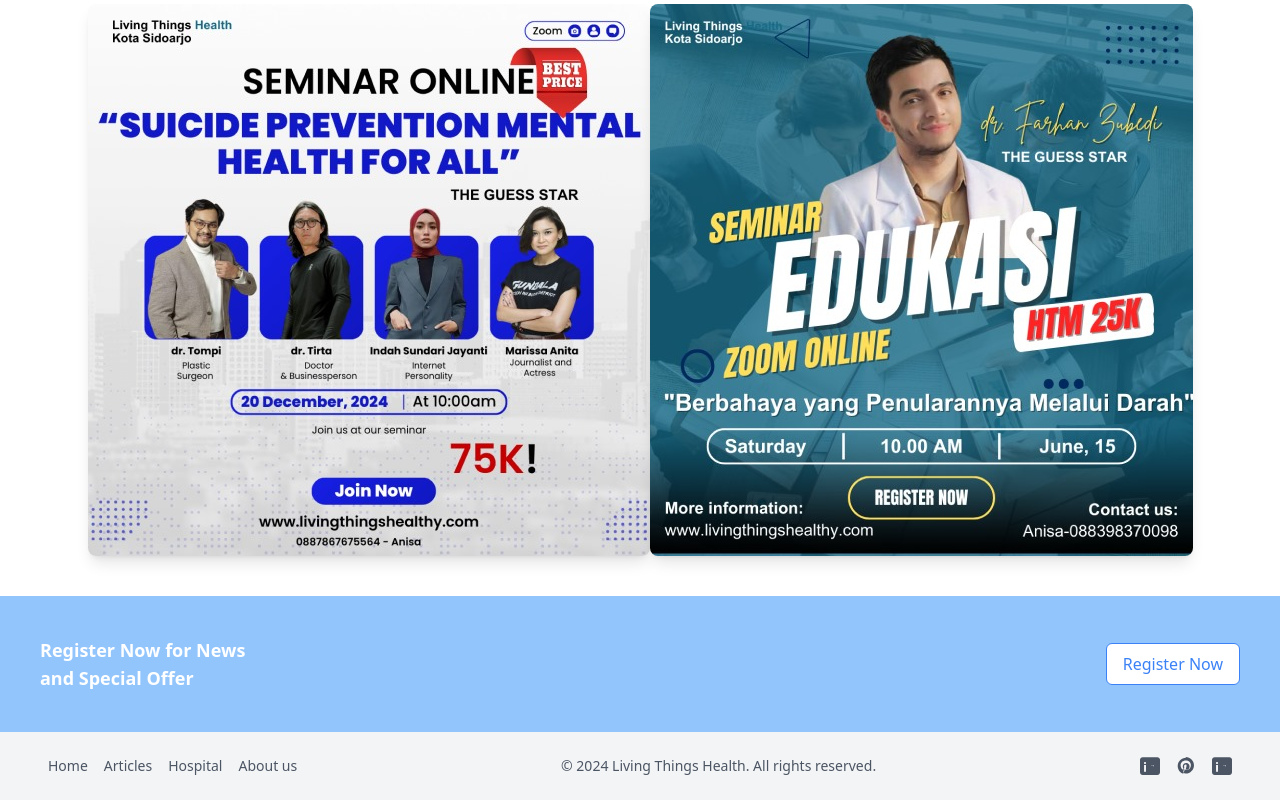
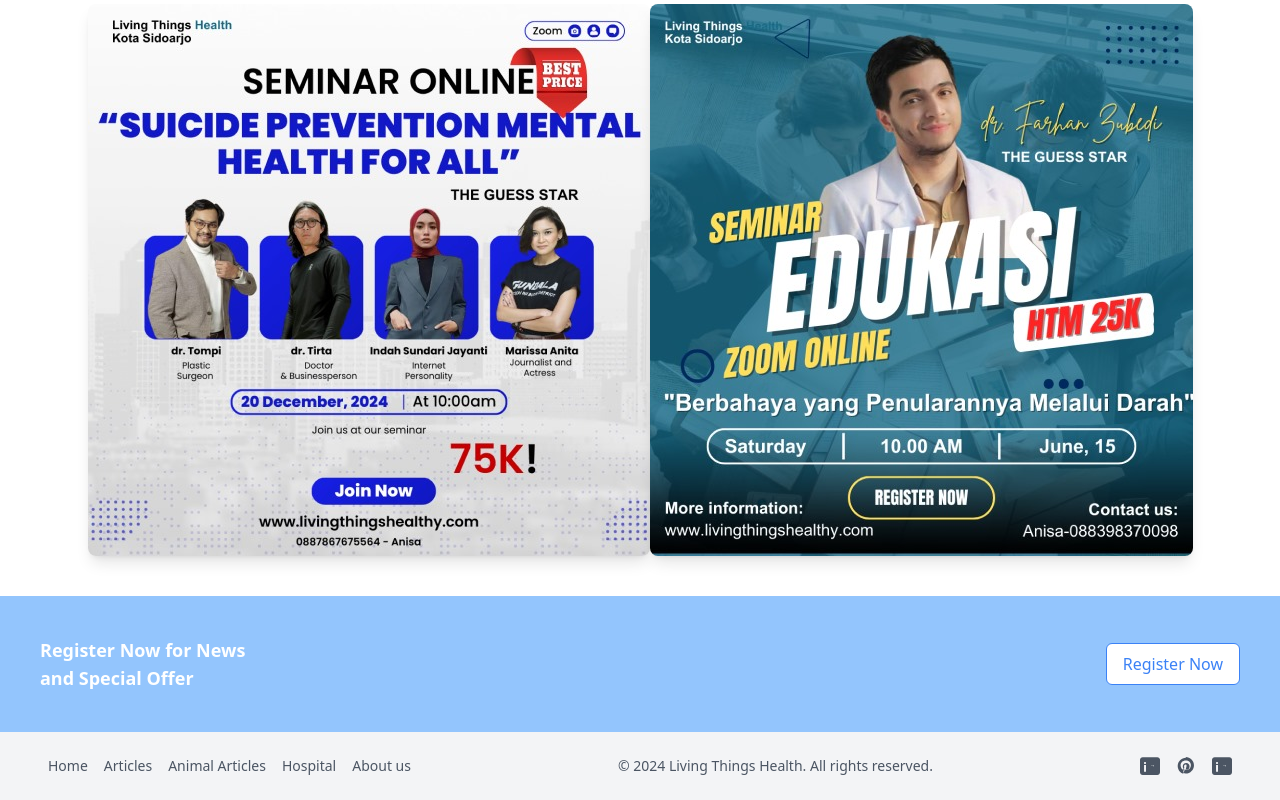
Before and after one commit to RehanMwn/living-things, a Next.js app: page / in a window 1280 px wide. Shown: the part 4535-5335 px from the top of the page. Built offline with nearby package versions, Linux system fonts and the light colour scheme.

Commit message:
Update page.tsx

```diff
--- a/src/app/page.tsx
+++ b/src/app/page.tsx
@@ -456,6 +456,11 @@
               </a>
             </li>
             <li>
+              <a href="#animal-articles" className="hover:text-blue-500">
+                Animal Articles
+              </a>
+            </li>
+            <li>
               <a href="#hospital" className="hover:text-blue-500">
                 Hospital
               </a>
```
